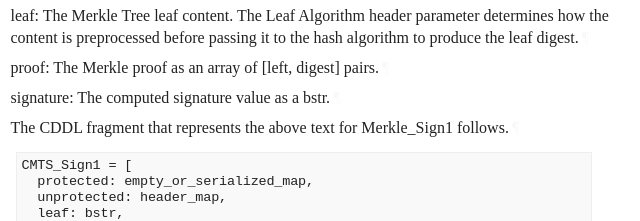
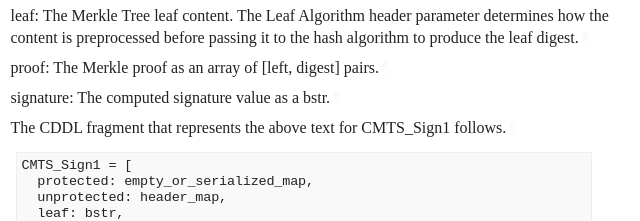
Before and after one commit to ietf-scitt/draft-birkholz-scitt-receipts, a plain HTML site: page draft-birkholz-scitt-receipts.html in a window 1280 px wide. Shown: the part 1682-1903 px from the top of the page, 114-754 px from the left. Drawn offline with Linux system fonts and the light colour scheme; a web font is replaced by a local one.

Commit message:
Script updating gh-pages from b689359. [ci skip]

```diff
--- a/draft-birkholz-scitt-receipts.html
+++ b/draft-birkholz-scitt-receipts.html
@@ -1210,7 +1210,7 @@ appear in all capitals, as shown here.<a href="#section-1.1-1" class="pilcrow">
 <p id="section-1.2.1-4">leaf: The Merkle Tree leaf content. The Leaf Algorithm header parameter determines how the content is preprocessed before passing it to the hash algorithm to produce the leaf digest.<a href="#section-1.2.1-4" class="pilcrow">¶</a></p>
 <p id="section-1.2.1-5">proof: The Merkle proof as an array of [left, digest] pairs.<a href="#section-1.2.1-5" class="pilcrow">¶</a></p>
 <p id="section-1.2.1-6">signature: The computed signature value as a bstr.<a href="#section-1.2.1-6" class="pilcrow">¶</a></p>
-<p id="section-1.2.1-7">The CDDL fragment that represents the above text for Merkle_Sign1 follows.<a href="#section-1.2.1-7" class="pilcrow">¶</a></p>
+<p id="section-1.2.1-7">The CDDL fragment that represents the above text for CMTS_Sign1 follows.<a href="#section-1.2.1-7" class="pilcrow">¶</a></p>
 <div id="section-1.2.1-8">
 <pre class="lang-cddl sourcecode">
 CMTS_Sign1 = [
```
Also changed, not shown: draft-birkholz-scitt-receipts.txt.
